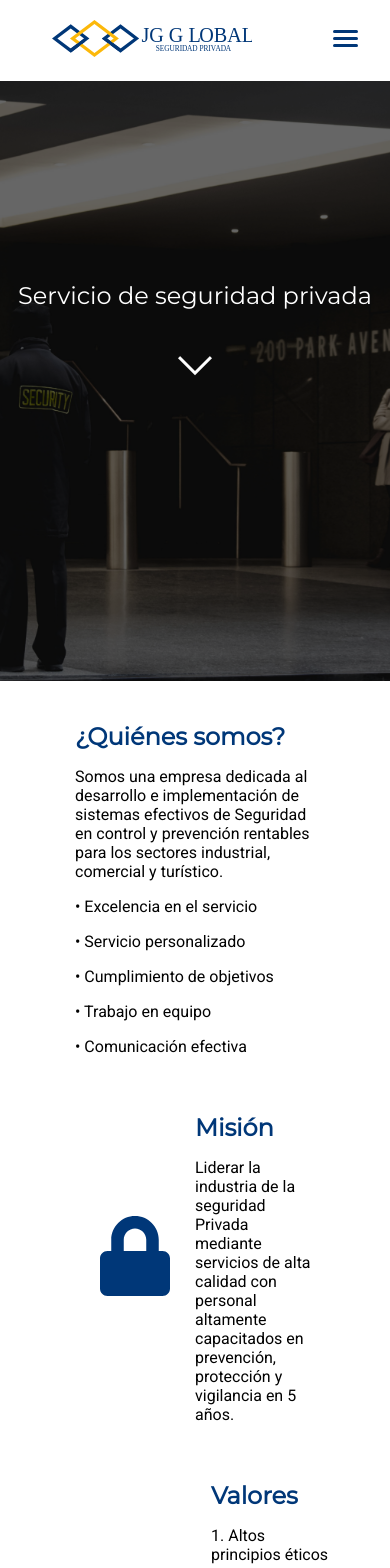
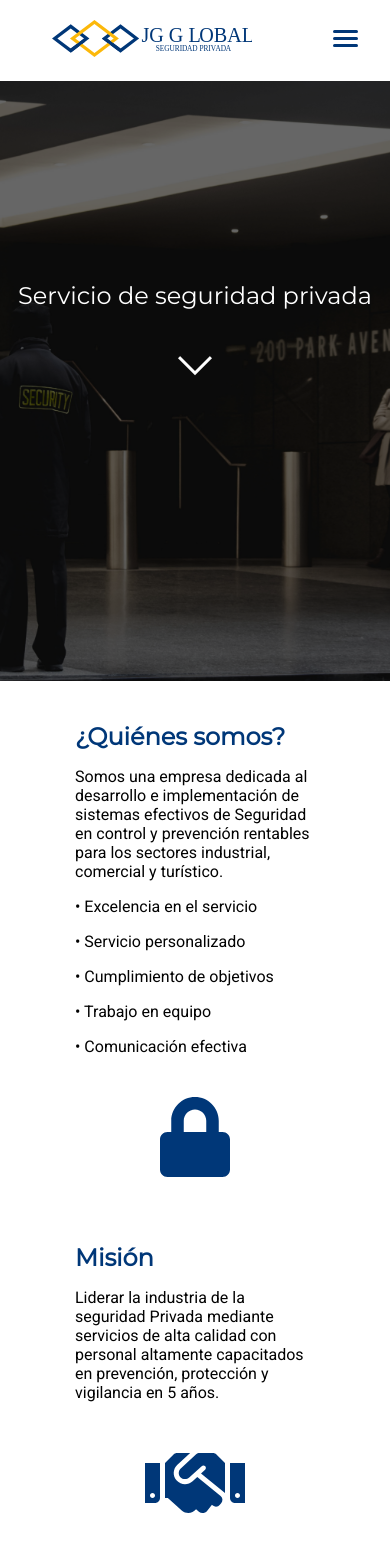
Before and after one commit to humbertoham/jgglobal, a React (Create React App) app: page / in a window 390 px wide. Shown: the top 1568 px of the page. Built offline with nearby package versions, Linux system fonts and the light colour scheme.

Commit message:
display block in mobile about

```diff
--- a/src/components/About/About.styles.js
+++ b/src/components/About/About.styles.js
@@ -13,8 +13,8 @@ export const Content = styled.div`
   justify-content: center;
   align-items: center;
   @media screen and (max-width: 720px) {
-    justify-content: none;
-    align-items: none;
+    justify-content: normal;
+    display: block;
   }
   ::after {
     content: "";
```
